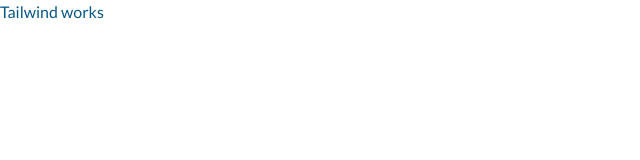
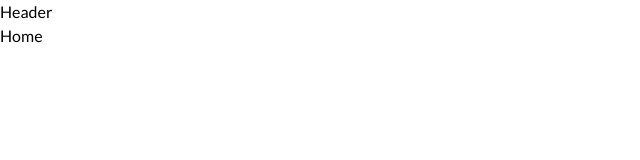
Before and after one commit to lilKriT/MERN-Hotel-Booking, a React (Vite) app in the folder packages/client/: page / in a window 1280 px wide. Shown: the top 160 px of the page, without its empty margins (0-640 px from the left). Built offline with nearby package versions, Linux system fonts and the light colour scheme.

Commit message:
Added a basic router.

```diff
--- a/packages/client/package.json
+++ b/packages/client/package.json
@@ -11,7 +11,8 @@
   },
   "dependencies": {
     "react": "^18.2.0",
-    "react-dom": "^18.2.0"
+    "react-dom": "^18.2.0",
+    "react-router-dom": "^6.11.2"
   },
   "devDependencies": {
     "@types/react": "^18.0.28",
--- a/packages/client/src/App.tsx
+++ b/packages/client/src/App.tsx
@@ -1,8 +1,15 @@
+import { BrowserRouter as Router, Routes, Route } from "react-router-dom";
+import Header from "./components/Header";
+import Home from "./pages/Home";
+
 function App() {
   return (
-    <>
-      <h2 className="text-sky-800 font-lato">Tailwind works</h2>
-    </>
+    <Router>
+      <Header />
+      <Routes>
+        <Route path="/" element={<Home />} />
+      </Routes>
+    </Router>
   );
 }
 
```
Also changed, not shown: 1 other file (tests, documents, lock files or other folders).
